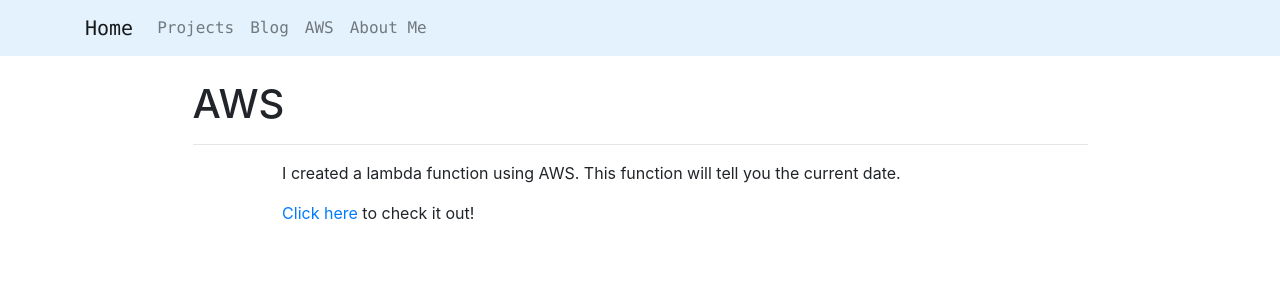
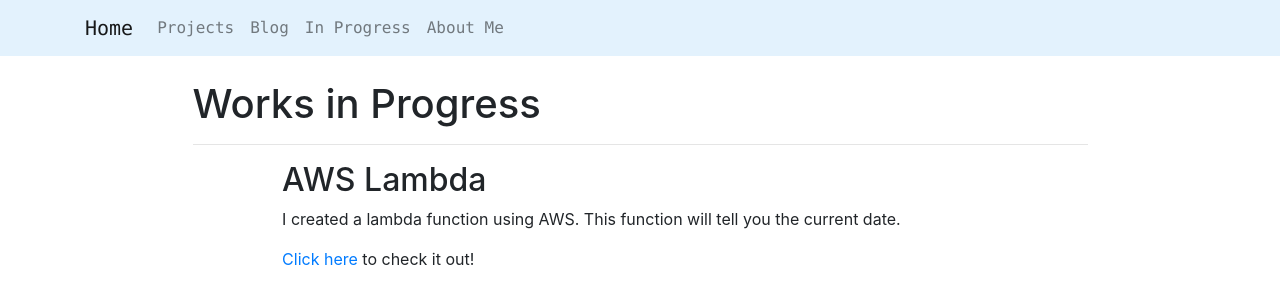
Before and after one commit to Caitlin-Blackall/Personal_Website, a Django app: template aws/templates/aws.html in a window 1280 px wide. Shown: the top 304 px of the page. Run offline with Django 3.2, Linux system fonts and the light colour scheme; the template is opened without the code that fills it, so the values that code supplies are empty; some libraries are stand-ins or nearby versions.

Commit message:
Changed AWS section to In Progress

```diff
--- a/aws/templates/aws.html
+++ b/aws/templates/aws.html
@@ -4,11 +4,12 @@
 {% block page_content %}
 <br>
 <div class="col-md-10 offset-md-1">
-    <h1>AWS</h1>
+    <h1>Works in Progress</h1>
     <hr>
     <div class="col-md-10 offset-md-1">
-    <p>I created a lambda function using AWS. This function will tell you the current date.</p>
-    <p><a target="_blank" rel="noopener noreferrer" href="https://7sks7j7nxqjios27zjygwpv3ka0ahwng.lambda-url.eu-north-1.on.aws/">Click here</a> to check it out!</p>
+        <h2>AWS Lambda</h2>
+        <p>I created a lambda function using AWS. This function will tell you the current date.</p>
+        <p><a target="_blank" rel="noopener noreferrer" href="https://7sks7j7nxqjios27zjygwpv3ka0ahwng.lambda-url.eu-north-1.on.aws/">Click here</a> to check it out!</p>
     </div>
 </div>
 {% endblock %}
--- a/my_website/templates/base.html
+++ b/my_website/templates/base.html
@@ -19,7 +19,7 @@ https://github.com/realpython/materials/blob/get-started-with-django-part-1/rp-p
                   <a class="nav-link text-monospace" href="{% url 'blog_index' %}">Blog</a>
               </li>
               <li class="nav-item">
-                  <a class="nav-link text-monospace" href="{% url 'aws' %}">AWS</a>
+                  <a class="nav-link text-monospace" href="{% url 'aws' %}">In Progress</a>
               </li>
               <li class="nav-item">
                   <a class="nav-link text-monospace" href="{% url 'about_me' %}">About Me</a>
```
